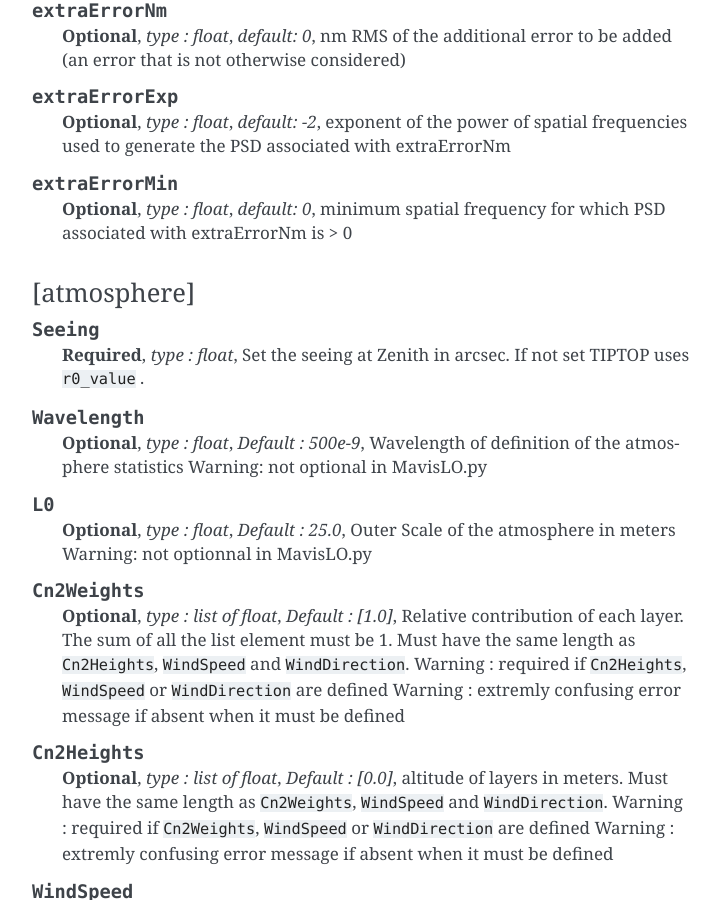
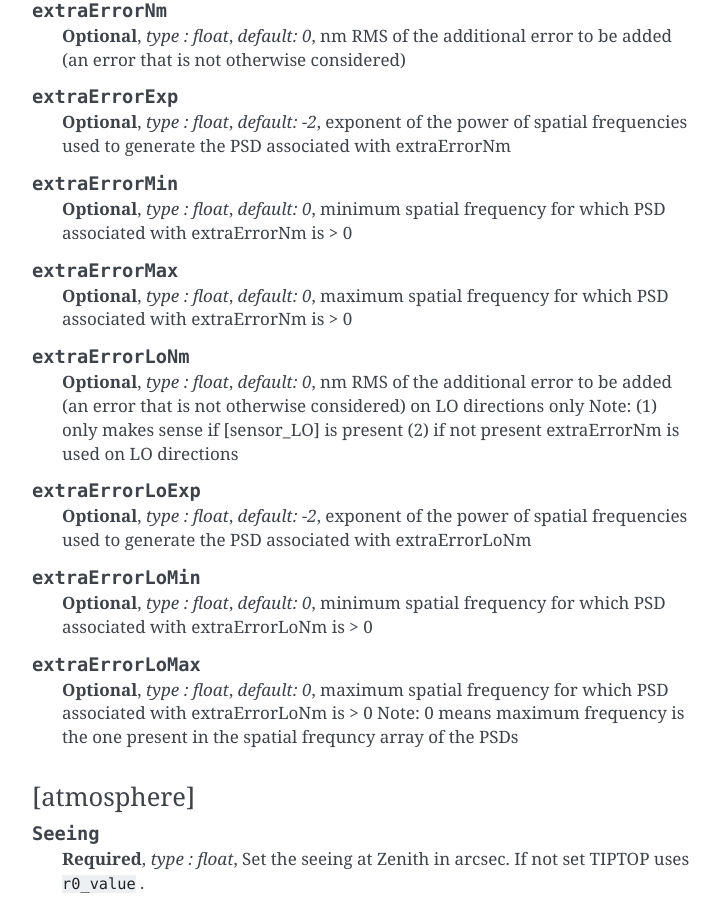
Before and after one commit to astro-tiptop/TIPTOP, a Sphinx documentation site: the page built from docs/source/parameterFile.rst, in a window 1280 px wide and 900 px high, scrolled down 1671 px. Shown: the whole window, without its empty margins (388-1108 px from the left). Built offline with Sphinx 7.4.7, drawn with Linux system fonts in a browser that asks for light colours; the version number could not be read and is left out.

Commit message:
(GA) Update parameterFile.rst (#75)

```diff
--- a/docs/source/parameterFile.rst
+++ b/docs/source/parameterFile.rst
@@ -129,6 +129,43 @@ The mandatory sections and their content are:
    *type : float*,
    *default: 0*,
    minimum spatial frequency for which PSD associated with extraErrorNm is > 0
+
+.. option:: extraErrorMax
+
+   **Optional**,
+   *type : float*,
+   *default: 0*,
+   maximum spatial frequency for which PSD associated with extraErrorNm is > 0
+
+.. option:: extraErrorLoNm
+
+   **Optional**,
+   *type : float*,
+   *default: 0*,
+   nm RMS of the additional error to be added (an error that is not otherwise considered) on LO directions only
+   Note: (1) only makes sense if [sensor_LO] is present (2) if not present extraErrorNm is used on LO directions
+
+.. option:: extraErrorLoExp
+
+   **Optional**,
+   *type : float*,
+   *default: -2*,
+   exponent of the power of spatial frequencies used to generate the PSD associated with extraErrorLoNm
+
+.. option:: extraErrorLoMin
+
+   **Optional**,
+   *type : float*,
+   *default: 0*,
+   minimum spatial frequency for which PSD associated with extraErrorLoNm is > 0
+
+.. option:: extraErrorLoMax
+
+   **Optional**,
+   *type : float*,
+   *default: 0*,
+   maximum spatial frequency for which PSD associated with extraErrorLoNm is > 0
+   Note: 0 means maximum frequency is the one present in the spatial frequncy array of the PSDs
 
 [atmosphere]
 ^^^^^^^^^^^^
```
